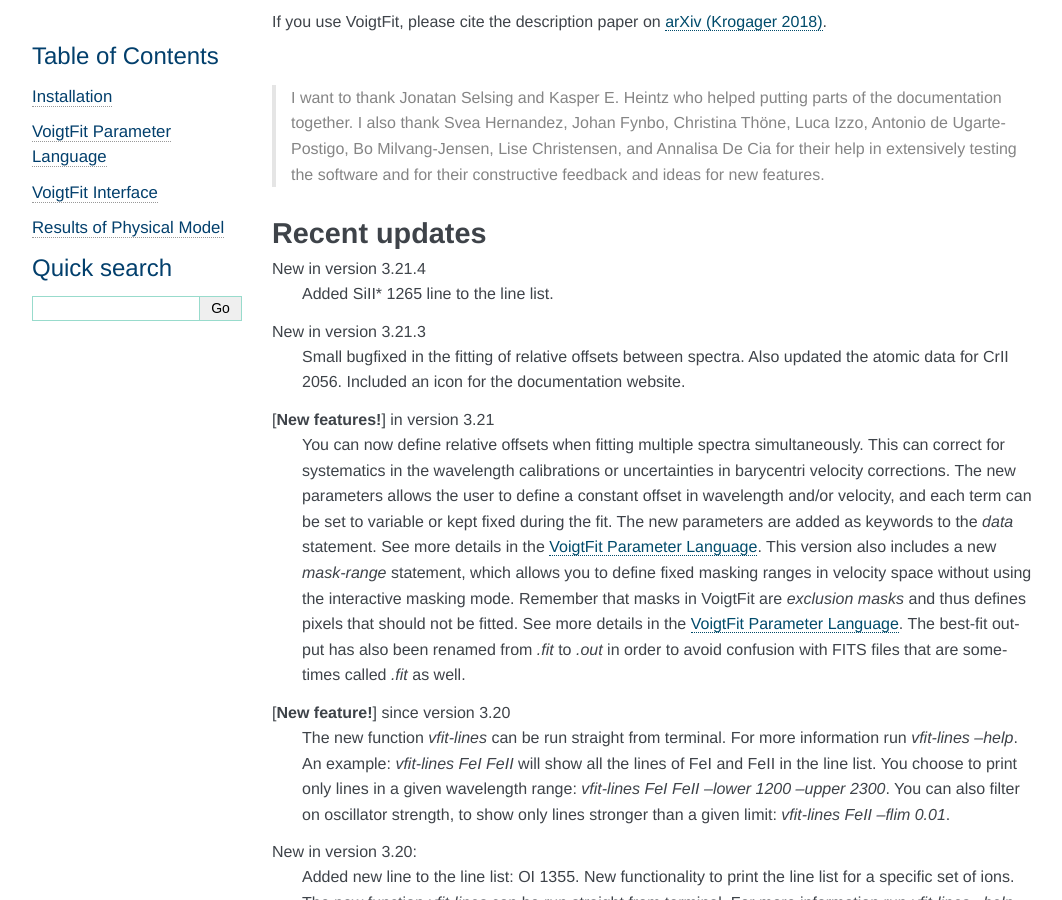
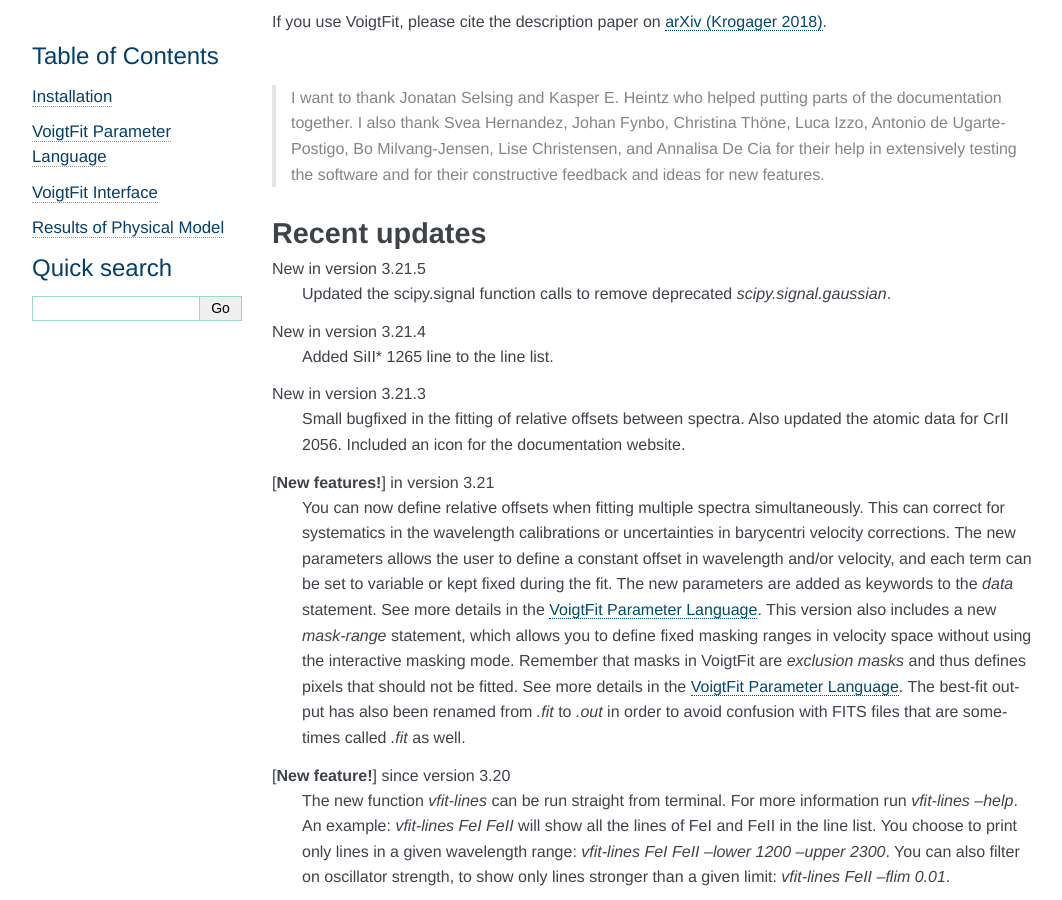
Before and after one commit to jkrogager/VoigtFit, a Sphinx documentation site: the page built from docs/index.rst, in a window 1280 px wide and 900 px high, scrolled down 402 px. Shown: the whole window, without its empty margins (98-1160 px from the left). Built offline with Sphinx 7.4.7, drawn with Linux system fonts in a browser that asks for light colours.

Commit message:
Updated documentation with changelog

```diff
--- a/docs/index.rst
+++ b/docs/index.rst
@@ -34,6 +34,9 @@
 
 Recent updates
 --------------
+
+New in version 3.21.5
+  Updated the scipy.signal function calls to remove deprecated `scipy.signal.gaussian`.
 
 New in version 3.21.4
   Added SiII* 1265 line to the line list.
```
